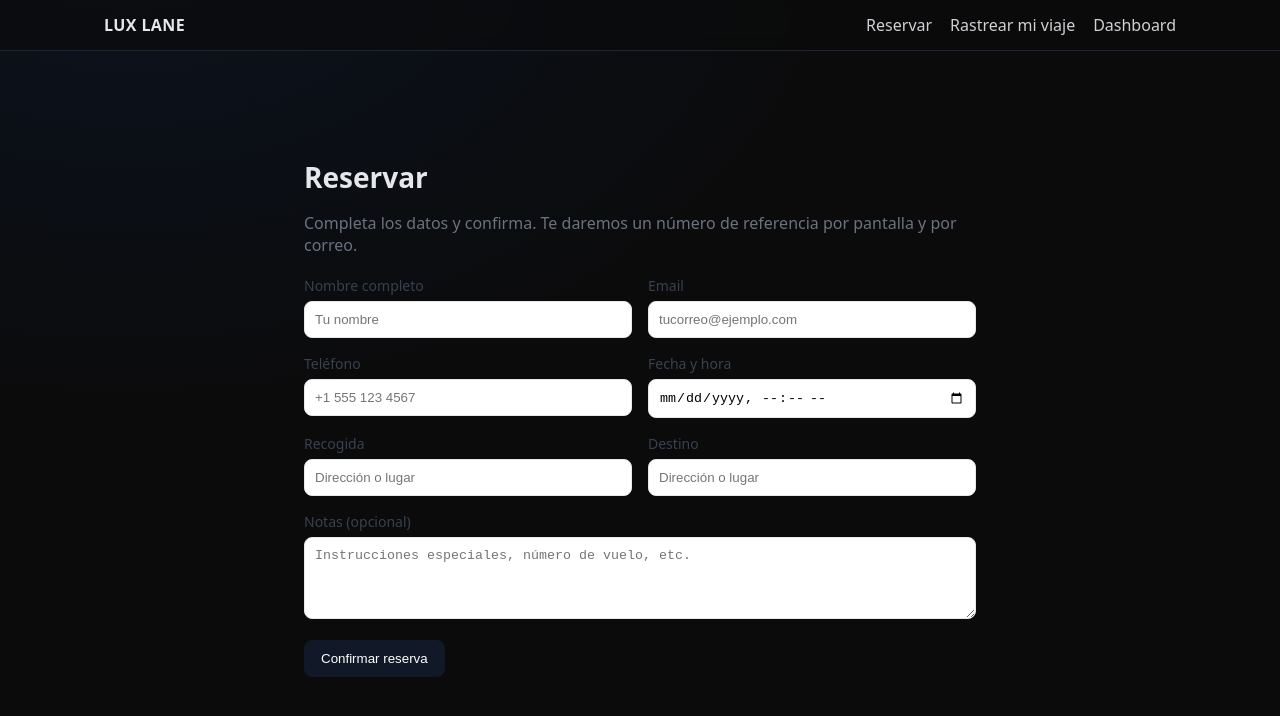
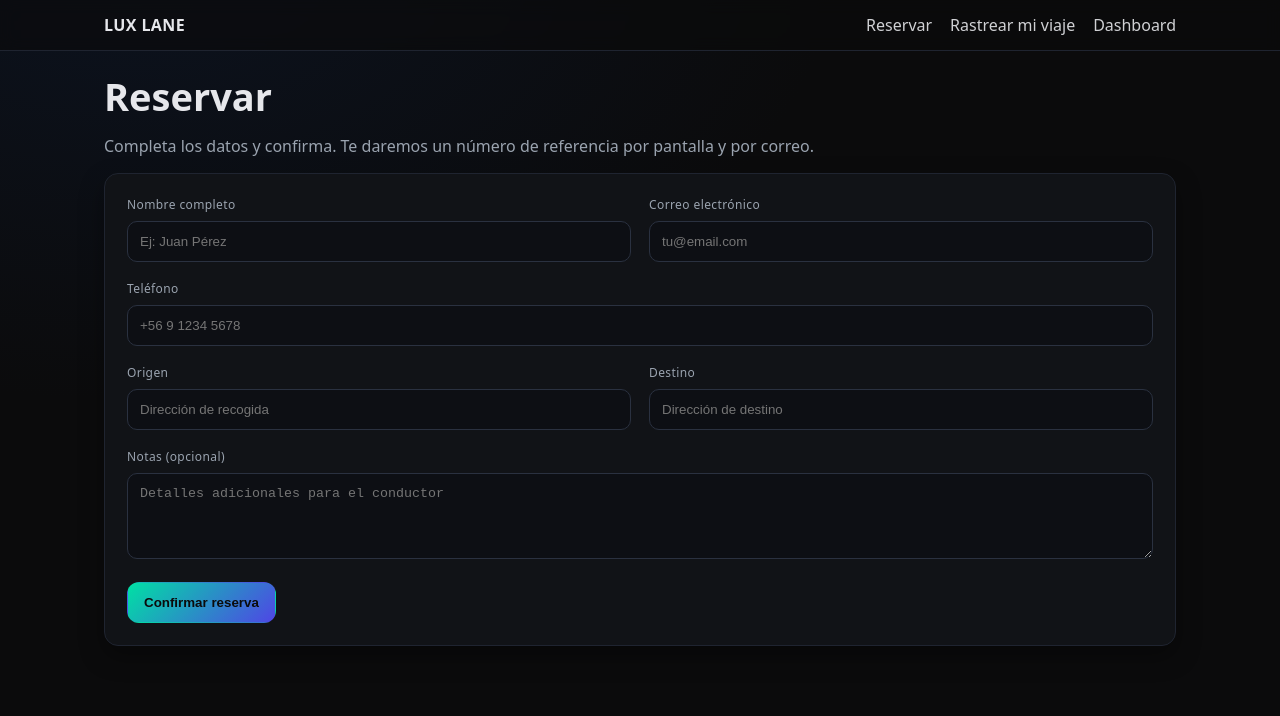
Before and after one commit to Luxlane/luxlane, a Next.js app: page /book in a window 1280 px wide. Shown: the top 716 px of the page. Built offline with nearby package versions, Linux system fonts and the light colour scheme.

Commit message:
Update page.tsx

```diff
--- a/app/book/page.tsx
+++ b/app/book/page.tsx
@@ -1,181 +1,131 @@
 "use client";
-
 import { useState } from "react";
 
-type Booking = {
-  name: string;
-  email: string;
-  phone: string;
-  date: string;
-  pickup: string;
-  dropoff: string;
-  notes?: string;
-};
-
-const initial: Booking = {
+export default function BookPage() {
+  const [form, setForm] = useState({
     name: "",
     email: "",
     phone: "",
-  date: "",
     pickup: "",
     dropoff: "",
-  notes: "",
+    notes: ""
+  });
+  const [loading, setLoading] = useState(false);
+
+  const setField = (field: string, value: string) => {
+    setForm((prev) => ({ ...prev, [field]: value }));
   };
 
-export default function BookPage() {
-  const [form, setForm] = useState<Booking>(initial);
-  const [loading, setLoading] = useState(false);
-  const [result, setResult] = useState<{ ok: boolean; id?: string; error?: string } | null>(null);
-
-  function set<K extends keyof Booking>(key: K, value: Booking[K]) {
-    setForm((f) => ({ ...f, [key]: value }));
-  }
-
-  async function onSubmit(e: React.FormEvent<HTMLFormElement>) {
+  const onSubmit = async (e: React.FormEvent) => {
     e.preventDefault();
     setLoading(true);
-    setResult(null);
 
     try {
       const res = await fetch("/api/book", {
         method: "POST",
         headers: { "Content-Type": "application/json" },
-        body: JSON.stringify(form),
+        body: JSON.stringify(form)
       });
 
-      const data = await res.json();
-      if (!res.ok || !data.ok) throw new Error(data.error || "No se pudo enviar la reserva");
-
-      setResult({ ok: true, id: data.id });
-      setForm(initial);
-    } catch (err: any) {
-      setResult({ ok: false, error: err.message || "Error desconocido" });
-    } finally {
-      setLoading(false);
+      if (res.ok) {
+        alert("✅ Reserva confirmada. Recibirás un correo con los detalles.");
+        setForm({ name: "", email: "", phone: "", pickup: "", dropoff: "", notes: "" });
+      } else {
+        alert("❌ Hubo un problema al enviar la reserva.");
       }
+    } catch (err) {
+      console.error(err);
+      alert("❌ Error de conexión.");
     }
 
-  const field = { padding: "10px", borderRadius: 8, border: "1px solid #e5e7eb", width: "100%" };
-  const label = { display: "block", fontSize: 14, color: "#374151", marginBottom: 6 };
-  const row = { display: "grid", gap: 16, gridTemplateColumns: "repeat(2, minmax(0, 1fr))" as const };
+    setLoading(false);
+  };
 
   return (
-    <main style={{ maxWidth: 720, margin: "40px auto", padding: 24 }}>
-      <h1 style={{ fontSize: 28, marginBottom: 12 }}>Reservar</h1>
-      <p style={{ color: "#6b7280", marginBottom: 20 }}>
+    <>
+      <h1 className="h1">Reservar</h1>
+      <p className="muted">
         Completa los datos y confirma. Te daremos un número de referencia por pantalla y por correo.
       </p>
 
-      {result?.ok && (
-        <div style={{ background: "#e8f7ee", border: "1px solid #a7f3d0", padding: 12, borderRadius: 8, marginBottom: 16 }}>
-          ✅ Reserva recibida. Número de referencia: <strong>{result.id}</strong>
-        </div>
-      )}
-      {result && !result.ok && (
-        <div style={{ background: "#fee2e2", border: "1px solid #fecaca", padding: 12, borderRadius: 8, marginBottom: 16 }}>
-          ⚠️ {result.error}
-        </div>
-      )}
-
-      <form onSubmit={onSubmit} style={{ display: "grid", gap: 16 }}>
-        <div style={row}>
+      <form onSubmit={onSubmit} className="form">
+        <div className="row-2">
           <div>
-            <label style={label}>Nombre completo</label>
+            <label className="label">Nombre completo</label>
             <input
+              className="input"
               required
-              style={field}
               value={form.name}
-              onChange={(e) => set("name", e.target.value)}
-              placeholder="Tu nombre"
+              onChange={(e) => setField("name", e.target.value)}
+              placeholder="Ej: Juan Pérez"
             />
           </div>
+
           <div>
-            <label style={label}>Email</label>
+            <label className="label">Correo electrónico</label>
             <input
+              type="email"
+              className="input"
               required
-              type="email"
-              style={field}
               value={form.email}
-              onChange={(e) => set("email", e.target.value)}
-              placeholder="tucorreo@ejemplo.com"
-            />
-          </div>
-        </div>
-
-        <div style={row}>
-          <div>
-            <label style={label}>Teléfono</label>
-            <input
-              required
-              style={field}
-              value={form.phone}
-              onChange={(e) => set("phone", e.target.value)}
-              placeholder="+1 555 123 4567"
-            />
-          </div>
-          <div>
-            <label style={label}>Fecha y hora</label>
-            <input
-              required
-              type="datetime-local"
-              style={field}
-              value={form.date}
-              onChange={(e) => set("date", e.target.value)}
-            />
-          </div>
-        </div>
-
-        <div style={row}>
-          <div>
-            <label style={label}>Recogida</label>
-            <input
-              required
-              style={field}
-              value={form.pickup}
-              onChange={(e) => set("pickup", e.target.value)}
-              placeholder="Dirección o lugar"
-            />
-          </div>
-          <div>
-            <label style={label}>Destino</label>
-            <input
-              required
-              style={field}
-              value={form.dropoff}
-              onChange={(e) => set("dropoff", e.target.value)}
-              placeholder="Dirección o lugar"
+              onChange={(e) => setField("email", e.target.value)}
+              placeholder="tu@email.com"
             />
           </div>
         </div>
 
         <div>
-          <label style={label}>Notas (opcional)</label>
-          <textarea
-            rows={4}
-            style={{ ...field, resize: "vertical" }}
-            value={form.notes}
-            onChange={(e) => set("notes", e.target.value)}
-            placeholder="Instrucciones especiales, número de vuelo, etc."
+          <label className="label">Teléfono</label>
+          <input
+            className="input"
+            required
+            value={form.phone}
+            onChange={(e) => setField("phone", e.target.value)}
+            placeholder="+56 9 1234 5678"
           />
         </div>
 
-        <div style={{ display: "flex", gap: 12 }}>
-          <button
-            type="submit"
-            disabled={loading}
-            style={{
-              padding: "10px 16px",
-              borderRadius: 8,
-              border: "1px solid #111827",
-              background: "#111827",
-              color: "white",
-              cursor: loading ? "not-allowed" : "pointer",
-            }}
-          >
+        <div className="row-2">
+          <div>
+            <label className="label">Origen</label>
+            <input
+              className="input"
+              required
+              value={form.pickup}
+              onChange={(e) => setField("pickup", e.target.value)}
+              placeholder="Dirección de recogida"
+            />
+          </div>
+
+          <div>
+            <label className="label">Destino</label>
+            <input
+              className="input"
+              required
+              value={form.dropoff}
+              onChange={(e) => setField("dropoff", e.target.value)}
+              placeholder="Dirección de destino"
+            />
+          </div>
+        </div>
+
+        <div>
+          <label className="label">Notas (opcional)</label>
+          <textarea
+            className="textarea"
+            rows={4}
+            value={form.notes}
+            onChange={(e) => setField("notes", e.target.value)}
+            placeholder="Detalles adicionales para el conductor"
+          />
+        </div>
+
+        <div style={{ display: "flex", gap: "12px" }}>
+          <button className="btn btn-primary" type="submit" disabled={loading}>
             {loading ? "Enviando…" : "Confirmar reserva"}
           </button>
         </div>
       </form>
-    </main>
+    </>
   );
 }
```
Lines whose indentation alone changed are shown as unchanged.
